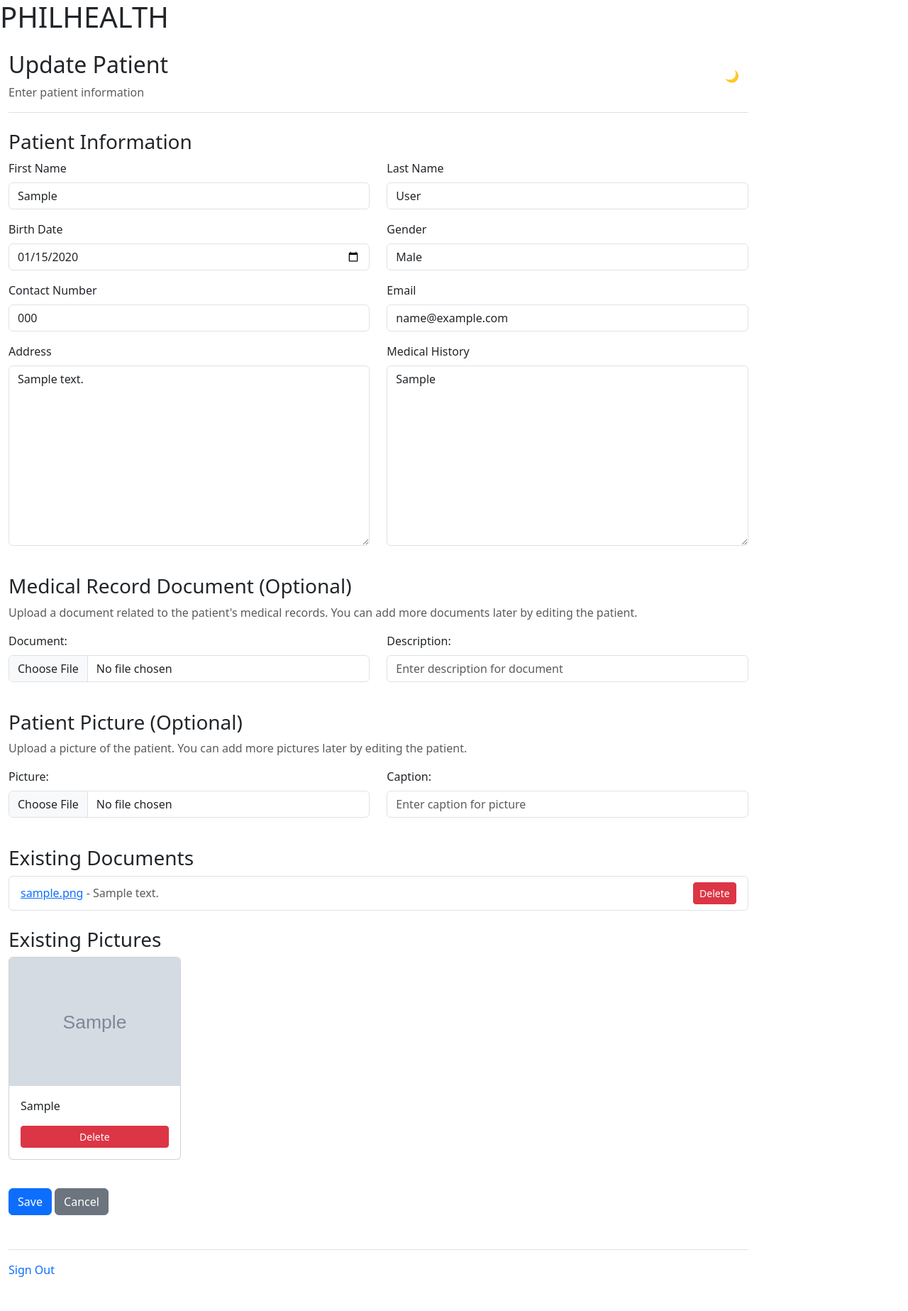
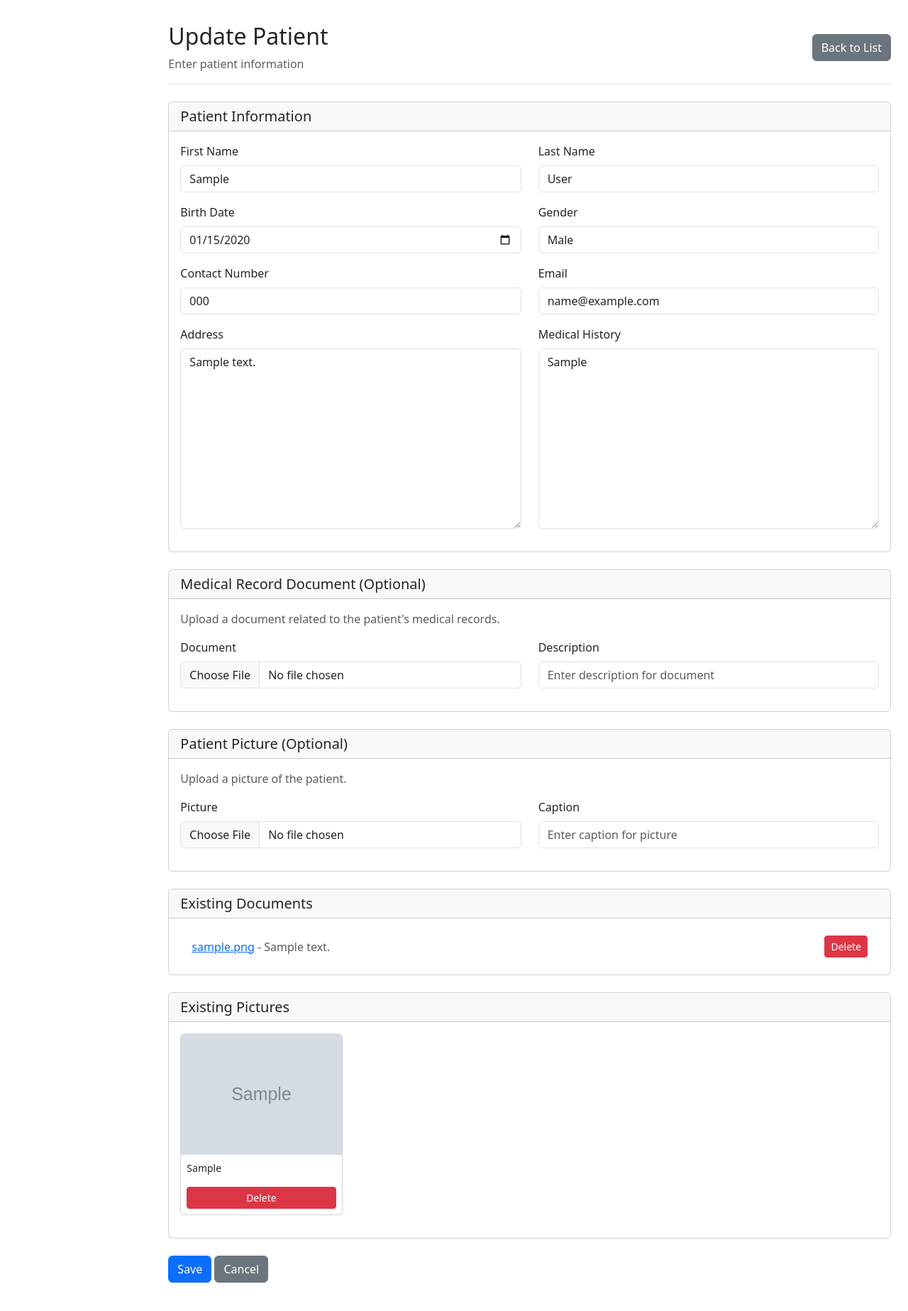
Before and after one commit to SkieAdmin/PHILHEALTH_SYS_OJT, a Django app: page /secretary/patients/1/edit/ in a window 1280 px wide. Shown: the whole page at 71% size. Before the commit the page ends 1799 px from the top, so only its background shows below. Run offline with Django 5.2, Linux system fonts and the light colour scheme; tables that the repository leaves empty hold one stand-in row (values such as "Sample post"); grey boxes marked "Sample" are stand-in pictures.

Commit message:
0.0.4_5
Appointment_form
Patient_Detail
Patient_Form

```diff
--- a/philhealth_eKonsulta/secretary/templates/patient/patient_form.html
+++ b/philhealth_eKonsulta/secretary/templates/patient/patient_form.html
@@ -1,28 +1,17 @@
-{% extends 'base.html' %}
+{% extends 'base_dashboard.html' %}
 {% load static %}
 
 {% block title %}{{ form.instance.pk|yesno:"Update Patient,Add New Patient" }}{% endblock %}
 
 {% block content %}
-
-<link href="https://cdn.jsdelivr.net/npm/bootstrap@5.3.8/dist/css/bootstrap.min.css"
-      rel="stylesheet"
-      integrity="sha384-sRIl4kxILFvY47J16cr9ZwB07vP4J8+LH7qKQnuqkuIAvNWLzeN8tE5YBujZqJLB"
-      crossorigin="anonymous">
-
-<div class="container-fluid">
-    <div class="row">
-
-        <!-- Main Content -->
-        <div class="col-md-10">
 <!-- Header -->
 <div class="d-flex justify-content-between align-items-center py-3 border-bottom">
     <div>
         <h2>{{ form.instance.pk|yesno:"Update Patient,Add New Patient" }}</h2>
         <p class="text-muted mb-0">Enter patient information</p>
     </div>
-                <div class="d-flex align-items-center gap-3">
-                    <button class="btn">🌙</button>
+    <div>
+        <a href="{% url 'patient_list' %}" class="btn btn-secondary">Back to List</a>
     </div>
 </div>
 
@@ -31,9 +20,11 @@
     {% csrf_token %}
 
     <!-- Patient Information Section -->
-                <div class="mb-4">
-                    <h3>Patient Information</h3>
-
+    <div class="card mb-4">
+        <div class="card-header">
+            <h5 class="mb-0">Patient Information</h5>
+        </div>
+        <div class="card-body">
             <div class="row">
                 <div class="col-md-6 mb-3">
                     <label for="{{ form.first_name.id_for_label }}" class="form-label">First Name</label>
@@ -78,39 +69,48 @@
                 </div>
             </div>
         </div>
+    </div>
 
     <!-- Medical Record Document Upload Section -->
-                <div class="mb-4">
-                    <h3>Medical Record Document (Optional)</h3>
-                    <p class="text-muted">Upload a document related to the patient's medical records. You can add more documents later by editing the patient.</p>
+    <div class="card mb-4">
+        <div class="card-header">
+            <h5 class="mb-0">Medical Record Document (Optional)</h5>
+        </div>
+        <div class="card-body">
+            <p class="text-muted">Upload a document related to the patient's medical records.</p>
 
             <div class="row">
                 <div class="col-md-6 mb-3">
-                            <label for="id_document" class="form-label">Document:</label>
+                    <label for="id_document" class="form-label">Document</label>
                     <input type="file" class="form-control" name="document" id="id_document" accept=".pdf,.doc,.docx,.jpg,.jpeg,.png,.gif">
                 </div>
 
                 <div class="col-md-6 mb-3">
-                            <label for="id_description" class="form-label">Description:</label>
+                    <label for="id_description" class="form-label">Description</label>
                     <input type="text" class="form-control" name="description" id="id_description" placeholder="Enter description for document">
+                </div>
             </div>
         </div>
     </div>
 
     <!-- Patient Picture Upload Section -->
-                <div class="mb-4">
-                    <h3>Patient Picture (Optional)</h3>
-                    <p class="text-muted">Upload a picture of the patient. You can add more pictures later by editing the patient.</p>
+    <div class="card mb-4">
+        <div class="card-header">
+            <h5 class="mb-0">Patient Picture (Optional)</h5>
+        </div>
+        <div class="card-body">
+            <p class="text-muted">Upload a picture of the patient.</p>
 
             <div class="row">
                 <div class="col-md-6 mb-3">
-                            <label for="id_picture" class="form-label">Picture:</label>
+                    <label for="id_picture" class="form-label">Picture</label>
                     <input type="file" class="form-control" name="picture" id="id_picture" accept="image/*">
                 </div>
 
                 <div class="col-md-6 mb-3">
-                            <label for="id_caption" class="form-label">Caption:</label>
+                    <label for="id_caption" class="form-label">Caption</label>
                     <input type="text" class="form-control" name="caption" id="id_caption" placeholder="Enter caption for picture">
+                </div>
             </div>
         </div>
     </div>
@@ -118,9 +118,12 @@
     <!-- Existing Documents Section -->
     {% if patient %}
         {% if patient.documents.all %}
-                    <div class="mb-4">
-                        <h3>Existing Documents</h3>
-                        <ul class="list-group">
+        <div class="card mb-4">
+            <div class="card-header">
+                <h5 class="mb-0">Existing Documents</h5>
+            </div>
+            <div class="card-body">
+                <ul class="list-group list-group-flush">
                     {% for doc in patient.documents.all %}
                     <li class="list-group-item d-flex justify-content-between align-items-center">
                         <div>
@@ -135,20 +138,24 @@
                     {% endfor %}
                 </ul>
             </div>
+        </div>
         {% endif %}
 
         {% if patient.pictures.all %}
-                    <div class="mb-4">
-                        <h3>Existing Pictures</h3>
+        <div class="card mb-4">
+            <div class="card-header">
+                <h5 class="mb-0">Existing Pictures</h5>
+            </div>
+            <div class="card-body">
                 <div class="row">
                     {% for pic in patient.pictures.all %}
-                            <div class="col-md-3 mb-3">
+                    <div class="col-md-3 col-sm-4 col-6 mb-3">
                         <div class="card">
                             <a href="{{ pic.picture.url }}" target="_blank">
                                 <img src="{{ pic.picture.url }}" class="card-img-top" alt="{{ pic.caption|default:'Patient picture' }}">
                             </a>
-                                    <div class="card-body">
-                                        {% if pic.caption %}<p class="card-text">{{ pic.caption }}</p>{% endif %}
+                            <div class="card-body p-2">
+                                {% if pic.caption %}<p class="card-text small">{{ pic.caption }}</p>{% endif %}
                                 <form method="post" action="{% url 'delete_patient_picture' pic.pk %}">
                                     {% csrf_token %}
                                     <button type="submit" class="btn btn-sm btn-danger w-100">Delete</button>
@@ -157,6 +164,7 @@
                         </div>
                     </div>
                     {% endfor %}
+                </div>
             </div>
         </div>
         {% endif %}
@@ -169,16 +177,7 @@
     </div>
 </form>
 
-            <!-- Bottom Navigation -->
-            <div class="mt-5 py-3 border-top">
-                <a href="{% url 'logout' %}" class="text-decoration-none">Sign Out</a>
-            </div>
-        </div>
-    </div>
-</div>
-
 <script>
-// Add Bootstrap form-control class to all form inputs
 document.addEventListener('DOMContentLoaded', function() {
     const formInputs = document.querySelectorAll('input:not([type="file"]):not([type="submit"]), select, textarea');
     formInputs.forEach(input => {
@@ -186,5 +185,4 @@ document.addEventListener('DOMContentLoaded', function() {
     });
 });
 </script>
-
 {% endblock %}
```
Also changed, not shown: philhealth_eKonsulta/secretary/templates/appointment/appointment_form.html (+8 -34 lines), philhealth_eKonsulta/secretary/templates/patient/patient_detail.html (+36 -31 lines). Lines whose indentation alone changed are shown as unchanged.
